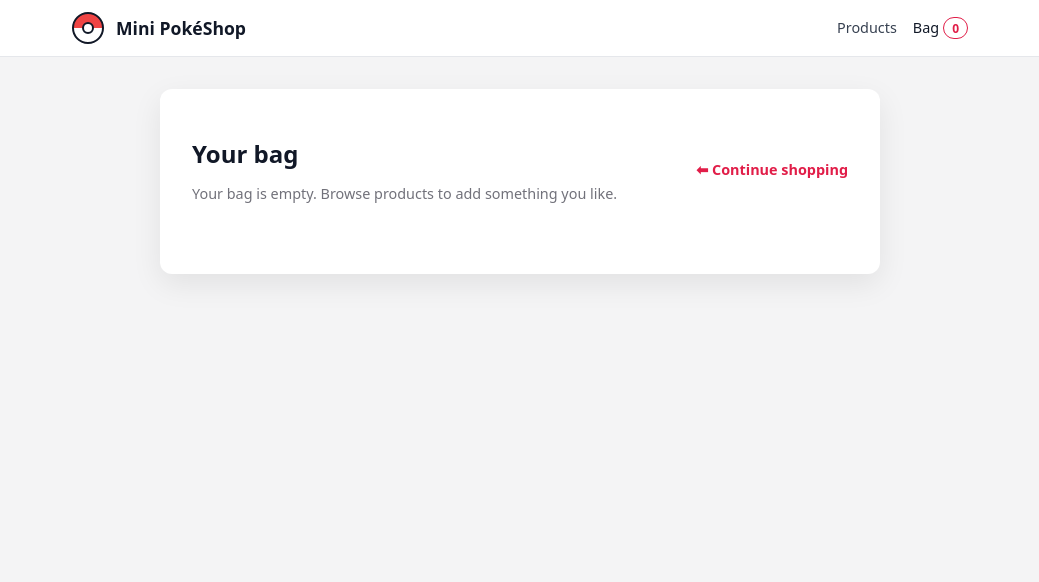
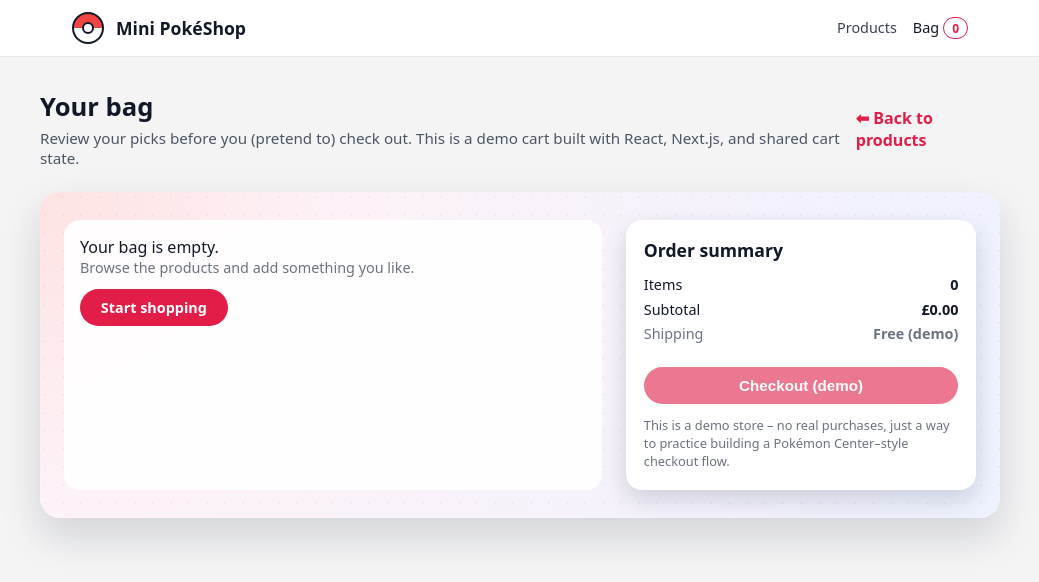
Before and after one commit to JasonDirks/pokeshop, a Next.js app: page /cart in a window 1280 px wide. Shown: the top 582 px of the page, without its empty margins (120-1159 px from the left). Built offline with nearby package versions, Linux system fonts and the light colour scheme.

Commit message:
Polish cart and homepage with gradient panels and checkout layout

```diff
--- /dev/null
+++ b/app/cart/CartPage.module.css
@@ -0,0 +1,241 @@
+/* app/cart/CartPage.module.css */
+
+.header {
+  display: flex;
+  justify-content: space-between;
+  align-items: center;
+  gap: 1rem;
+  margin-bottom: 1.5rem;
+}
+
+.title {
+  margin: 0 0 0.25rem;
+  font-size: 1.6rem;
+}
+
+.subtitle {
+  margin: 0;
+  font-size: 0.95rem;
+  color: #4b5563;
+}
+
+.backLink {
+  text-decoration: none;
+  color: #e11d48;
+  font-weight: 600;
+}
+
+/* Gradient shell wrapping the whole checkout area */
+
+.cartShell {
+  position: relative;
+  margin-top: 0.5rem;
+  padding: 1.75rem 1.5rem;
+  border-radius: 20px;
+  background: radial-gradient(
+    circle at top left,
+    #fee2e2 0,
+    #fdf2f8 30%,
+    #eef2ff 100%
+  );
+  box-shadow: 0 18px 40px rgba(15, 23, 42, 0.15);
+  overflow: hidden;
+  display: grid;
+  grid-template-columns: minmax(0, 2fr) minmax(0, 1.3fr);
+  gap: 1.5rem;
+}
+
+.cartShell::before {
+  content: "";
+  position: absolute;
+  inset: -40px;
+  background-image: radial-gradient(#e5e7eb 1px, transparent 1px);
+  background-size: 18px 18px;
+  opacity: 0.35;
+  mix-blend-mode: multiply;
+  pointer-events: none;
+  z-index: 0;
+}
+
+/* Stack columns on smaller screens */
+
+@media (max-width: 768px) {
+  .cartShell {
+    grid-template-columns: minmax(0, 1fr);
+    padding: 1.5rem 1.25rem;
+  }
+}
+
+/* Left side: items */
+
+.itemsSection {
+  position: relative;
+  z-index: 1;
+  background-color: rgba(255, 255, 255, 0.92);
+  border-radius: 16px;
+  padding: 1rem;
+}
+
+.emptyState {
+  text-align: left;
+}
+
+.emptyState p {
+  margin: 0;
+}
+
+.emptyHint {
+  margin-top: 0.35rem;
+  font-size: 0.9rem;
+  color: #6b7280;
+}
+
+.emptyButton {
+  display: inline-flex;
+  margin-top: 0.75rem;
+  padding: 0.55rem 1.3rem;
+  font-size: 0.9rem;
+  text-decoration: none;
+}
+
+.itemList {
+  list-style: none;
+  margin: 0;
+  padding: 0;
+  display: flex;
+  flex-direction: column;
+  gap: 0.75rem;
+}
+
+.itemRow {
+  display: flex;
+  flex-wrap: wrap;
+  gap: 0.75rem;
+  justify-content: space-between;
+  align-items: center;
+  padding: 0.75rem 0.5rem;
+  border-bottom: 1px solid rgba(148, 163, 184, 0.3);
+}
+
+.itemRow:last-child {
+  border-bottom: none;
+}
+
+.itemInfo {
+  min-width: 0;
+}
+
+.itemName {
+  margin: 0 0 0.15rem;
+  font-weight: 600;
+}
+
+.itemCategory {
+  margin: 0 0 0.15rem;
+  font-size: 0.85rem;
+  color: #6b7280;
+}
+
+.itemPrice {
+  margin: 0;
+  font-size: 0.85rem;
+  color: #4b5563;
+}
+
+.itemControls {
+  display: flex;
+  flex-direction: column;
+  align-items: flex-end;
+  gap: 0.25rem;
+}
+
+.quantityControls {
+  display: inline-flex;
+  align-items: center;
+  gap: 0.4rem;
+}
+
+.quantity {
+  min-width: 1.5rem;
+  text-align: center;
+  font-weight: 600;
+}
+
+.itemTotal {
+  margin: 0;
+  font-size: 0.9rem;
+  font-weight: 600;
+}
+
+/* Right side: summary */
+
+.summarySection {
+  position: relative;
+  z-index: 1;
+}
+
+.summaryCard {
+  background-color: #ffffff;
+  border-radius: 16px;
+  padding: 1.1rem 1.1rem 1.25rem;
+  box-shadow: 0 10px 25px rgba(15, 23, 42, 0.16);
+}
+
+.summaryTitle {
+  margin: 0 0 0.85rem;
+  font-size: 1.1rem;
+}
+
+.summaryList {
+  margin: 0 0 1rem;
+  padding: 0;
+}
+
+.summaryRow,
+.summaryRowMuted {
+  display: flex;
+  justify-content: space-between;
+  align-items: baseline;
+  font-size: 0.9rem;
+  margin-bottom: 0.35rem;
+}
+
+.summaryRowMuted {
+  color: #6b7280;
+}
+
+.summaryRow dt,
+.summaryRowMuted dt {
+  font-weight: 500;
+}
+
+.summaryRow dd,
+.summaryRowMuted dd {
+  margin: 0;
+  font-weight: 600;
+}
+
+.checkoutButton {
+  width: 100%;
+  margin-top: 0.5rem;
+  padding: 0.6rem 1.2rem;
+  font-size: 0.95rem;
+}
+
+.checkoutButton[disabled] {
+  opacity: 0.6;
+  cursor: not-allowed;
+}
+
+.clearButton {
+  width: 100%;
+  margin-top: 0.5rem;
+  padding: 0.5rem 1.2rem;
+  font-size: 0.9rem;
+}
+
+.summaryNote {
+  margin: 0.75rem 0 0;
+  font-size: 0.8rem;
+  color: #6b7280;
+}
--- a/app/cart/page.tsx
+++ b/app/cart/page.tsx
@@ -2,235 +2,146 @@
 "use client";
 
 import Link from "next/link";
-import { PRODUCTS } from "../../lib/products";
 import { useCart } from "../CartContext";
+import { PRODUCTS, type Product } from "../../lib/products";
+import styles from "./CartPage.module.css";
+
+interface CartItem {
+  product: Product;
+  quantity: number;
+}
 
 export default function CartPage() {
   const { cart, addToCart, removeFromCart, clearCart } = useCart();
 
-  const cartItems = PRODUCTS.filter((p) => cart[p.id] && cart[p.id] > 0).map(
-    (product) => ({
-      product,
-      quantity: cart[product.id],
-    })
-  );
+  const cartItems: CartItem[] = PRODUCTS.map((product) => {
+    const quantity = cart[product.id];
+    if (!quantity || quantity <= 0) return null;
+    return { product, quantity };
+  }).filter((item): item is CartItem => item !== null);
 
-  const cartTotalItems = cartItems.reduce(
-    (sum, item) => sum + item.quantity,
-    0
-  );
-  const cartTotalPrice = cartItems.reduce(
+  const totalItems = cartItems.reduce((sum, item) => sum + item.quantity, 0);
+  const totalPrice = cartItems.reduce(
     (sum, item) => sum + item.quantity * item.product.price,
     0
   );
+  const hasItems = cartItems.length > 0;
 
   return (
-    <main
-      style={{
-        minHeight: "100vh",
-        padding: "2rem",
-        fontFamily:
-          "system-ui, -apple-system, BlinkMacSystemFont, 'Segoe UI', sans-serif",
-        backgroundColor: "#f4f4f5",
-      }}
-    >
-      <div
-        style={{
-          maxWidth: "720px",
-          margin: "0 auto",
-          backgroundColor: "white",
-          borderRadius: "12px",
-          padding: "2rem",
-          boxShadow: "0 10px 30px rgba(0,0,0,0.08)",
-        }}
-      >
-        <header
-          style={{
-            marginBottom: "1.5rem",
-            display: "flex",
-            justifyContent: "space-between",
-            alignItems: "center",
-            gap: "1rem",
-          }}
-        >
+    <main className="app-page">
+      <div className="app-page-inner">
+        <header className={styles.header}>
           <div>
-            <h1 style={{ fontSize: "1.5rem", marginBottom: "0.25rem" }}>
-              Your bag
-            </h1>
-            {cartItems.length === 0 ? (
-              <p style={{ color: "#71717a", fontSize: "0.9rem" }}>
-                Your bag is empty. Browse products to add something you like.
+            <h1 className={styles.title}>Your bag</h1>
+            <p className={styles.subtitle}>
+              Review your picks before you (pretend to) check out. This is a
+              demo cart built with React, Next.js, and shared cart state.
             </p>
-            ) : (
-              <p style={{ color: "#111827", fontSize: "0.9rem" }}>
-                {cartTotalItems} item
-                {cartTotalItems !== 1 ? "s" : ""} · Total: £
-                {cartTotalPrice.toFixed(2)}
-              </p>
-            )}
           </div>
-          <Link
-            href="/products"
-            style={{
-              textDecoration: "none",
-              color: "#e11d48",
-              fontWeight: 600,
-              fontSize: "0.9rem",
-            }}
-          >
-            ⬅ Continue shopping
+          <Link href="/products" className={styles.backLink}>
+            ⬅ Back to products
           </Link>
         </header>
 
-        {cartItems.length === 0 ? (
-          <></>
+        <section className={styles.cartShell}>
+          {/* Left: items */}
+          <section className={styles.itemsSection}>
+            {!hasItems ? (
+              <div className={styles.emptyState}>
+                <p>Your bag is empty.</p>
+                <p className={styles.emptyHint}>
+                  Browse the products and add something you like.
+                </p>
+                <Link
+                  href="/products"
+                  className={`button-pill button-primary ${styles.emptyButton}`}
+                >
+                  Start shopping
+                </Link>
+              </div>
             ) : (
-          <>
-            <ul
-              style={{
-                listStyle: "none",
-                padding: 0,
-                margin: 0,
-                marginBottom: "1.5rem",
-              }}
-            >
+              <ul className={styles.itemList}>
                 {cartItems.map(({ product, quantity }) => (
-                <li
-                  key={product.id}
-                  style={{
-                    display: "flex",
-                    justifyContent: "space-between",
-                    alignItems: "center",
-                    gap: "1rem",
-                    padding: "0.75rem 0",
-                    borderBottom: "1px solid #e5e7eb",
-                  }}
-                >
-                  <div>
-                    <p
-                      style={{
-                        margin: 0,
-                        fontSize: "0.95rem",
-                        fontWeight: 500,
-                      }}
-                    >
-                      {product.name}
-                    </p>
-                    <p
-                      style={{
-                        margin: 0,
-                        fontSize: "0.8rem",
-                        color: "#6b7280",
-                      }}
-                    >
+                  <li key={product.id} className={styles.itemRow}>
+                    <div className={styles.itemInfo}>
+                      <p className={styles.itemName}>{product.name}</p>
+                      <p className={styles.itemCategory}>{product.category}</p>
+                      <p className={styles.itemPrice}>
                         £{product.price.toFixed(2)} each
                       </p>
                     </div>
-
-                  <div
-                    style={{
-                      display: "flex",
-                      alignItems: "center",
-                      gap: "0.5rem",
-                    }}
-                  >
+                    <div className={styles.itemControls}>
+                      <div className={styles.quantityControls}>
                         <button
                           type="button"
+                          className="button-pill button-outline"
                           onClick={() => removeFromCart(product.id)}
-                      style={{
-                        width: "28px",
-                        height: "28px",
-                        borderRadius: "999px",
-                        border: "1px solid #d4d4d8",
-                        backgroundColor: "white",
-                        cursor: "pointer",
-                        fontWeight: 600,
-                      }}
                         >
                           −
                         </button>
-                    <span
-                      style={{
-                        minWidth: "24px",
-                        textAlign: "center",
-                        fontSize: "0.9rem",
-                      }}
-                    >
-                      {quantity}
-                    </span>
+                        <span className={styles.quantity}>{quantity}</span>
                         <button
                           type="button"
+                          className="button-pill button-primary"
                           onClick={() => addToCart(product.id)}
-                      style={{
-                        width: "28px",
-                        height: "28px",
-                        borderRadius: "999px",
-                        border: "1px solid #e11d48",
-                        backgroundColor: "#e11d48",
-                        color: "white",
-                        cursor: "pointer",
-                        fontWeight: 600,
-                      }}
                         >
                           +
                         </button>
-                    <span
-                      style={{
-                        fontSize: "0.9rem",
-                        fontWeight: 500,
-                        minWidth: "70px",
-                        textAlign: "right",
-                      }}
-                    >
+                      </div>
+                      <p className={styles.itemTotal}>
                         £{(product.price * quantity).toFixed(2)}
-                    </span>
+                      </p>
                     </div>
                   </li>
                 ))}
               </ul>
+            )}
+          </section>
 
-            <div
-              style={{
-                display: "flex",
-                justifyContent: "space-between",
-                alignItems: "center",
-                gap: "1rem",
-              }}
+          {/* Right: summary */}
+          <aside className={styles.summarySection}>
+            <div className={styles.summaryCard}>
+              <h2 className={styles.summaryTitle}>Order summary</h2>
+              <dl className={styles.summaryList}>
+                <div className={styles.summaryRow}>
+                  <dt>Items</dt>
+                  <dd>{totalItems}</dd>
+                </div>
+                <div className={styles.summaryRow}>
+                  <dt>Subtotal</dt>
+                  <dd>£{totalPrice.toFixed(2)}</dd>
+                </div>
+                <div className={styles.summaryRowMuted}>
+                  <dt>Shipping</dt>
+                  <dd>Free (demo)</dd>
+                </div>
+              </dl>
+
+              <button
+                type="button"
+                className={`button-pill button-primary ${styles.checkoutButton}`}
+                disabled={!hasItems}
               >
+                Checkout (demo)
+              </button>
+
+              {hasItems && (
                 <button
                   type="button"
                   onClick={clearCart}
-                style={{
-                  padding: "0.5rem 1rem",
-                  borderRadius: "999px",
-                  border: "1px solid #e11d48",
-                  backgroundColor: "white",
-                  color: "#e11d48",
-                  fontSize: "0.9rem",
-                  fontWeight: 600,
-                  cursor: "pointer",
-                }}
+                  className={`button-pill button-outline ${styles.clearButton}`}
                 >
                   Clear bag
                 </button>
-              <button
-                type="button"
-                style={{
-                  padding: "0.6rem 1.4rem",
-                  borderRadius: "999px",
-                  border: "none",
-                  backgroundColor: "#16a34a",
-                  color: "white",
-                  fontSize: "0.95rem",
-                  fontWeight: 600,
-                  cursor: "pointer",
-                }}
-              >
-                Checkout (demo)
-              </button>
+              )}
+
+              <p className={styles.summaryNote}>
+                This is a demo store – no real purchases, just a way to practice
+                building a Pokémon Center–style checkout flow.
+              </p>
             </div>
-          </>
-        )}
+          </aside>
+        </section>
       </div>
     </main>
   );
```
Also changed, not shown: app/page.tsx (+17 -5 lines). Lines whose indentation alone changed are shown as unchanged.
